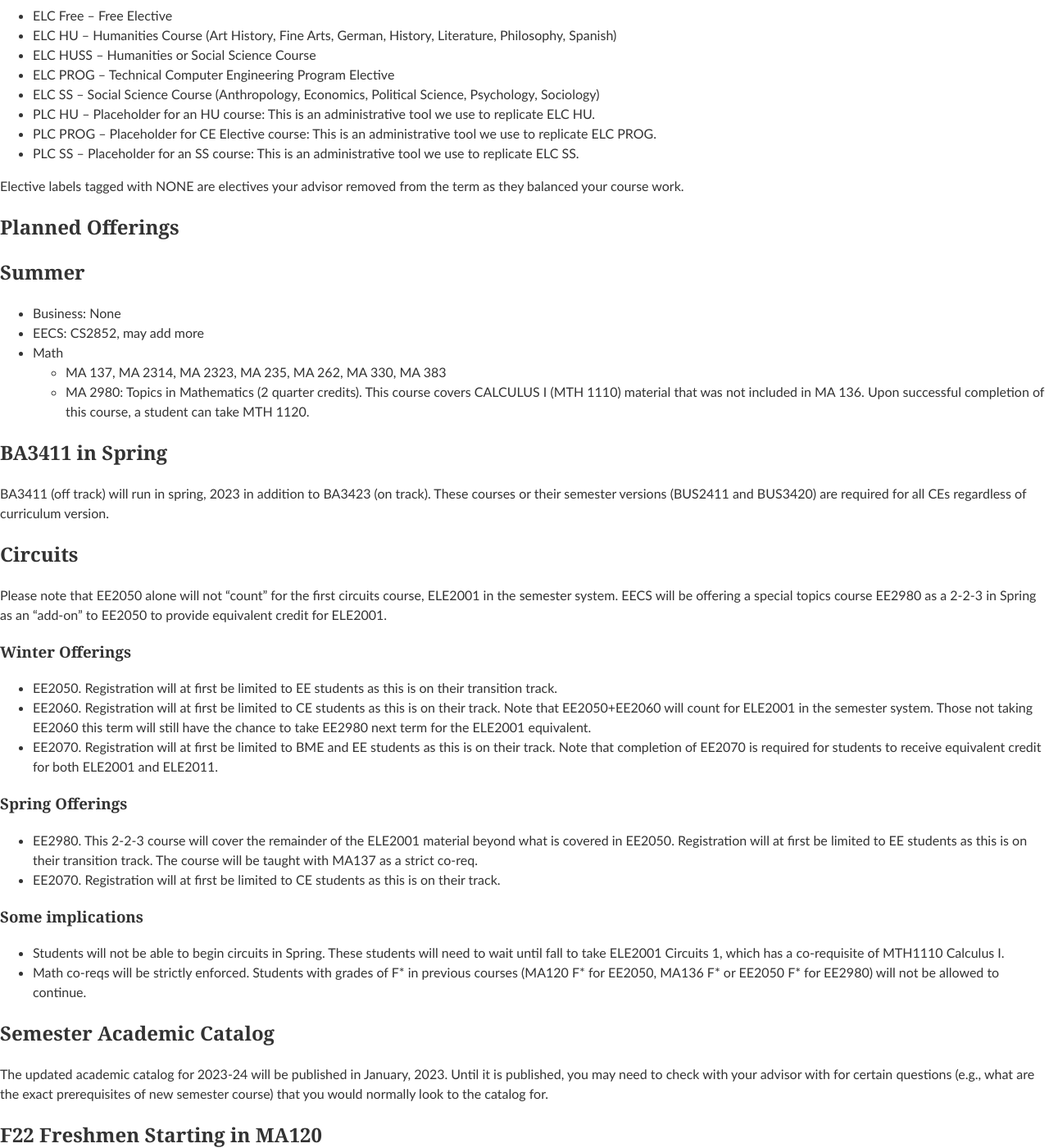
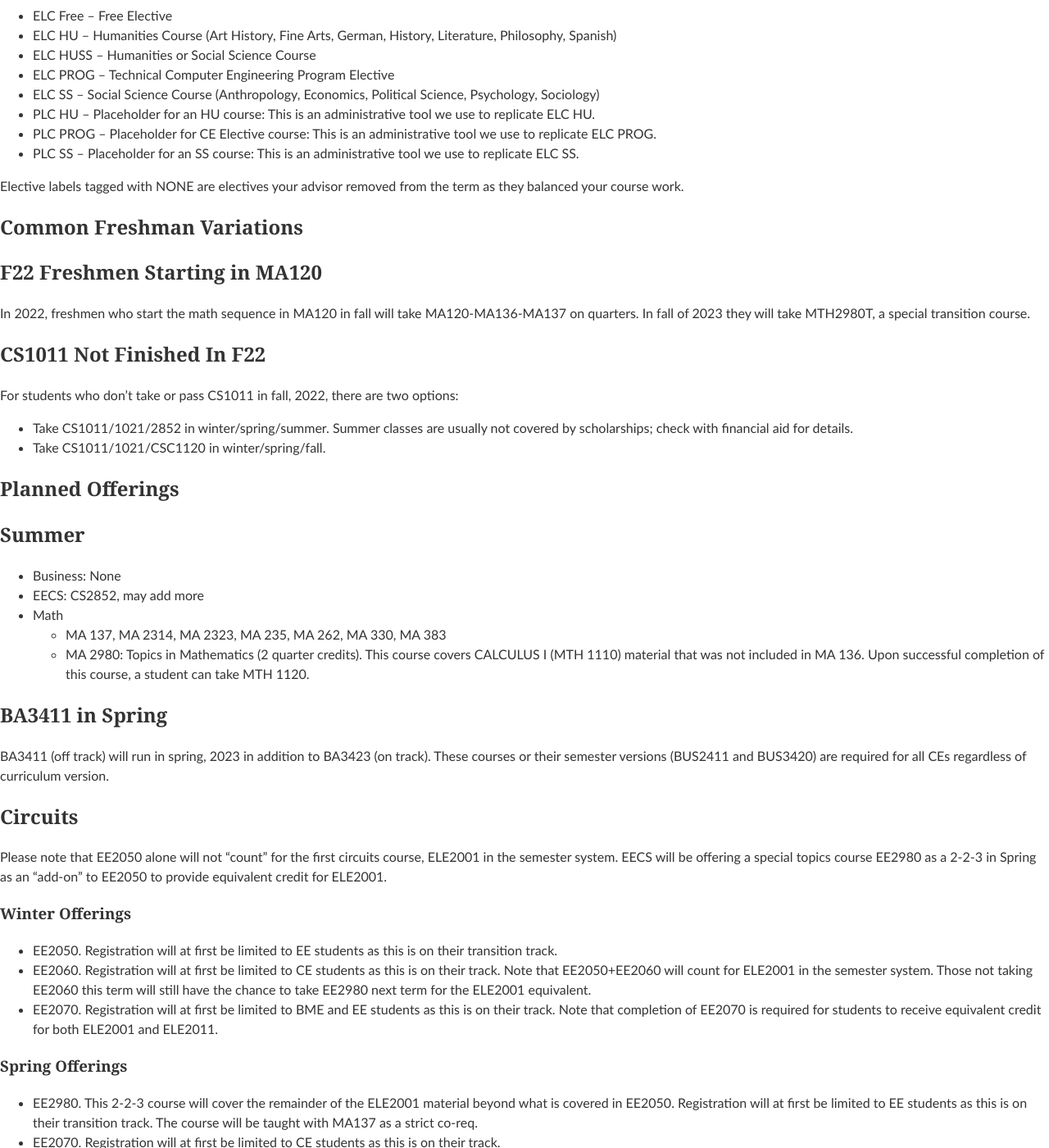
Before and after one commit to edurant/edurant.github.io, a Jekyll site: the page built from advising/semester-transition-ref.md, in a window 1280 px wide and 1400 px high, scrolled down 1506 px. Shown: the whole window at 82% size. Built offline with Jekyll 4.4.1, drawn with Linux system fonts in a browser that asks for light colours; some of the changed text lies outside the part shown.

Commit message:
semester transition: CS1011 info; reorganized MA120 info

```diff
--- a/advising/semester-transition-ref.md
+++ b/advising/semester-transition-ref.md
@@ -65,6 +65,18 @@ PHY3700 | Physics of Electronic Materials and Semiconductor Devices | 3-2-4 | (P
 
 Elective labels tagged with NONE are electives your advisor removed from the term as they balanced your course work.
 
+# Common Freshman Variations
+
+## F22 Freshmen Starting in MA120
+
+In 2022, freshmen who start the math sequence in MA120 in fall will take MA120-MA136-MA137 on quarters. In fall of 2023 they will take MTH2980T, a special transition course.
+
+## CS1011 Not Finished In F22
+
+For students who don't take or pass CS1011 in fall, 2022, there are two options:
+* Take CS1011/1021/2852 in winter/spring/summer. Summer classes are usually not covered by scholarships; check with financial aid for details.
+* Take CS1011/1021/CSC1120 in winter/spring/fall.
+
 # Planned Offerings
 
 ## Summer
```
Also changed, not shown: other parts of advising/semester-transition-ref.md (+0 -4 lines).
